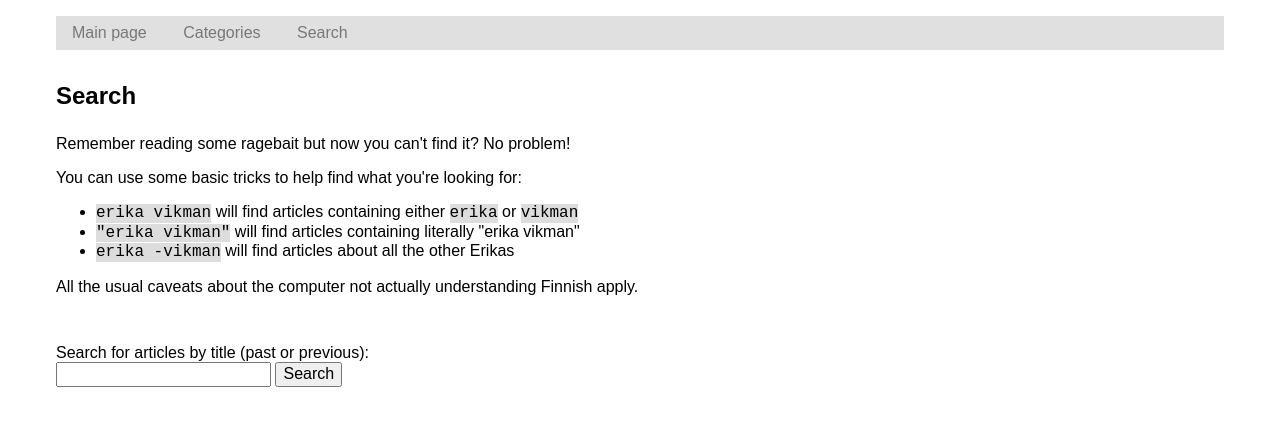
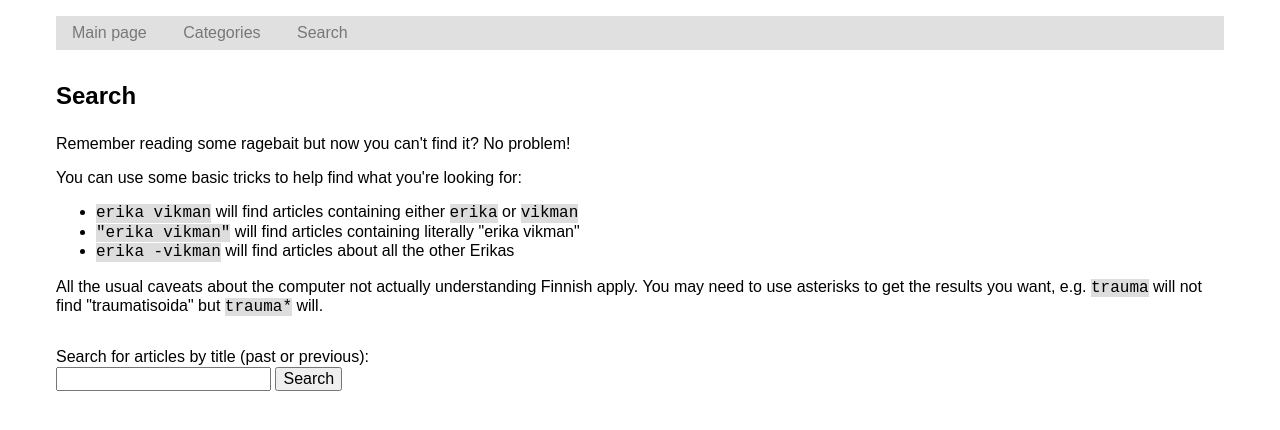
Before and after one commit to Jalle19/hs-debaiter, a SvelteKit app in the folder webui/: page /search in a window 1280 px wide. Shown: the top 430 px of the page. Built offline with nearby package versions, Linux system fonts and the light colour scheme.

Commit message:
Allow asterisks in searches, otherwise some articles can't be found

```diff
--- a/webui/src/routes/search/+page.svelte
+++ b/webui/src/routes/search/+page.svelte
@@ -33,7 +33,13 @@
       will find articles about all the other Erikas
     </li>
   </ul>
-  <p>All the usual caveats about the computer not actually understanding Finnish apply.</p>
+  <div>
+    All the usual caveats about the computer not actually understanding Finnish apply. You may need
+    to use asterisks to get the results you want, e.g. <pre>trauma</pre>
+    will not find "traumatisoida" but
+    <pre>trauma*</pre>
+     will.
+  </div>
 </div>
 
 <div class="pure-u-1-1 l-box">
```
Also changed, not shown: 1 other file (tests, documents, lock files or other folders).
